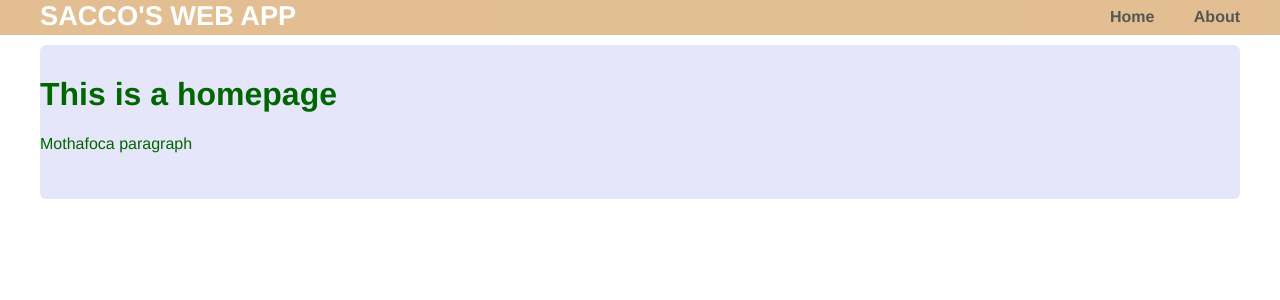
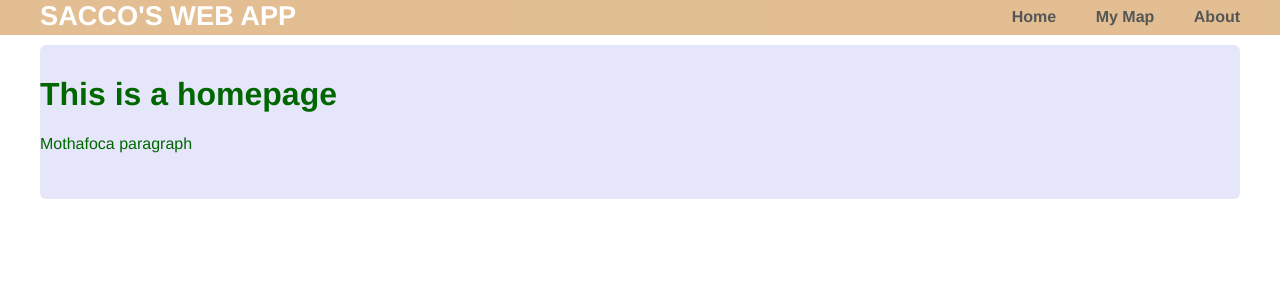
Before and after one commit to saccogf/hello-world, a Flask app: page / in a window 1280 px wide. Shown: the top 300 px of the page. Run offline with Flask 2, Linux system fonts and the light colour scheme.

Commit message:
Update layout.html

```diff
--- a/templates/layout.html
+++ b/templates/layout.html
@@ -11,6 +11,7 @@
         <strong><nav>
           <ul class="menu">
             <li><a href="{{url_for('home')}}">Home</a></li>
+            <li><a href="{{url_for('mymap')}}">My Map</a></li>
             <li><a href="{{url_for('about')}}">About</a></li>
           </ul>
         </nav></strong>
```
